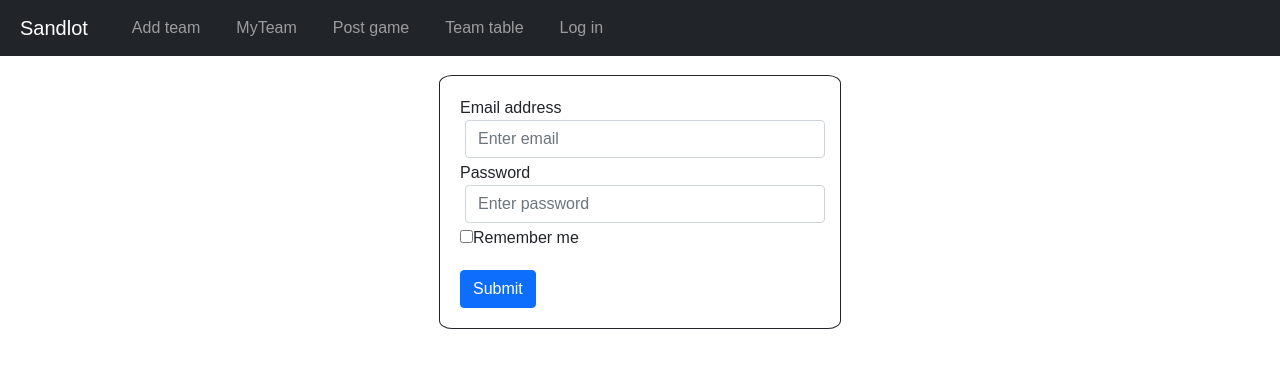
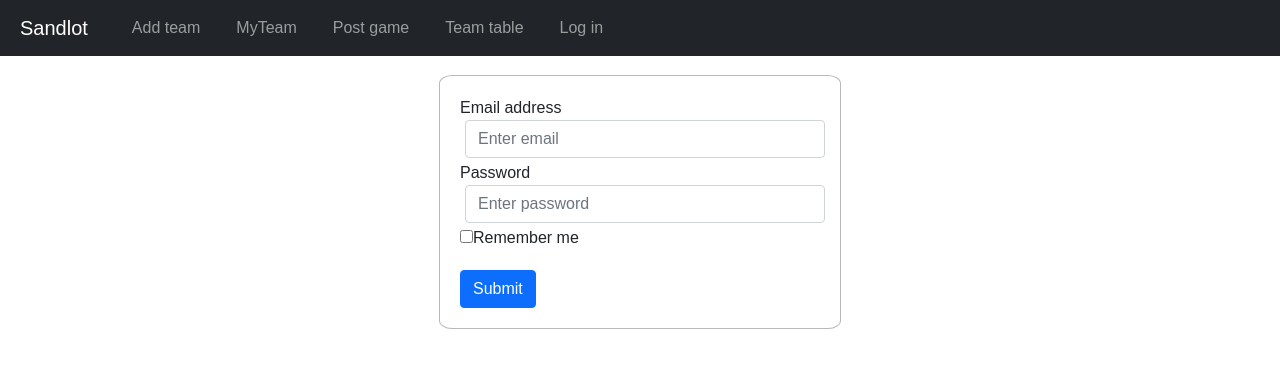
Before and after one commit to kaheiseki/sandlot, a React (Create React App) app: page /login in a window 1280 px wide. Shown: the top 368 px of the page. Built offline with nearby package versions, Linux system fonts and the light colour scheme; no server answers.

Commit message:
small edit

```diff
--- a/src/pages/login/login.css
+++ b/src/pages/login/login.css
@@ -1,6 +1,6 @@
 .form_outline{
   /* border: 1px black solid; */
-  outline: 0.5px solid;
+  outline: 0.1rem solid #b9b9b9;
   width: 400px;
   margin: 0 auto;
   border-radius: 3%;
```
